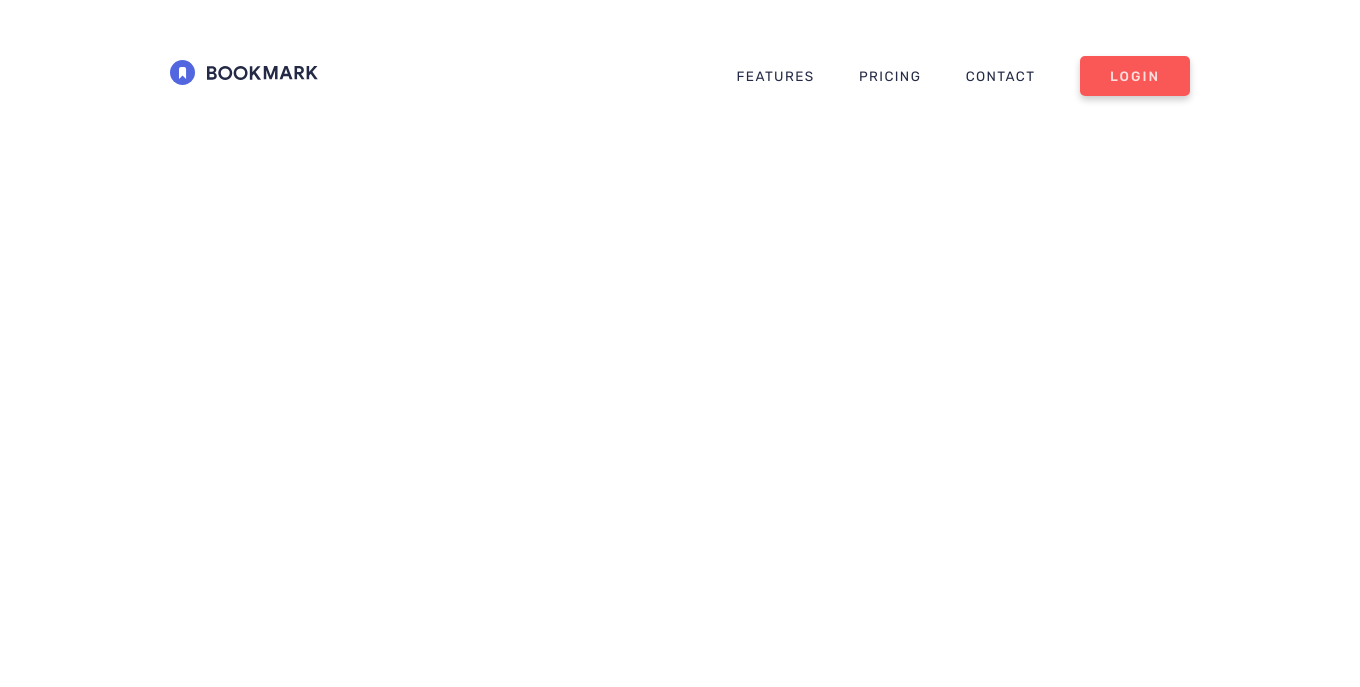
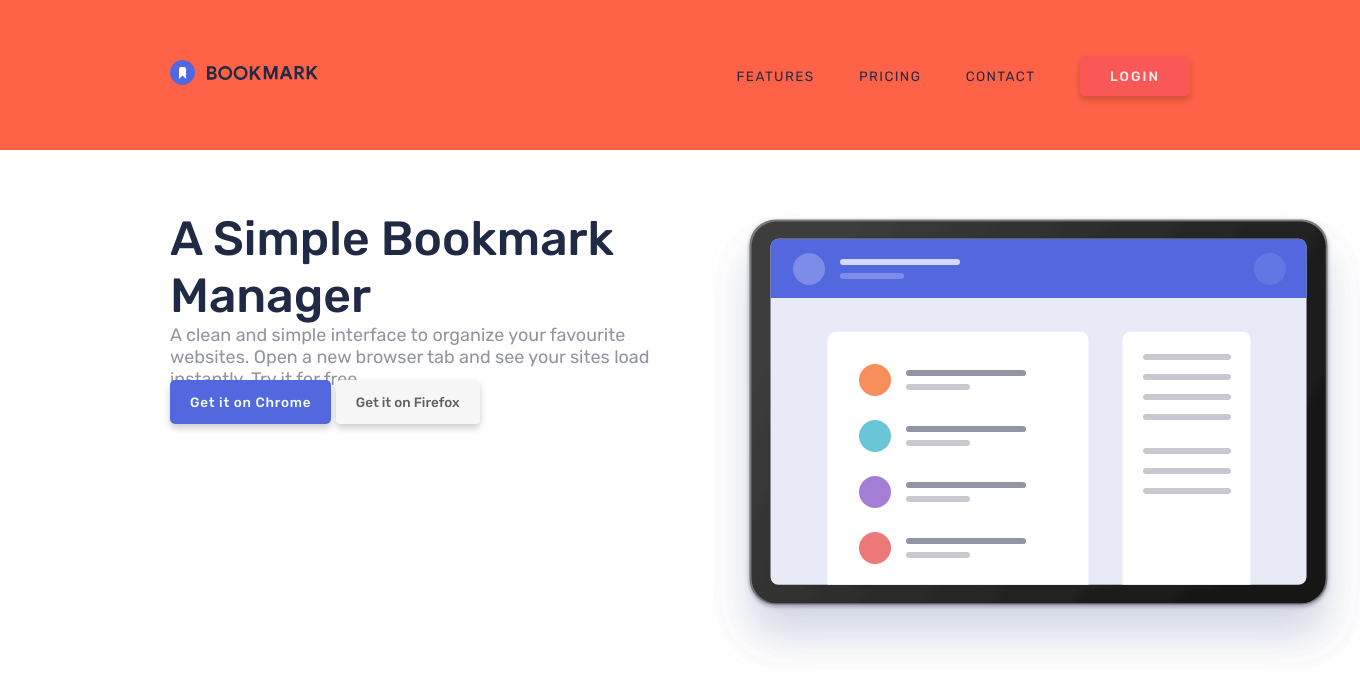
Before and after one commit to jaredschiller/bookmark-landing-page, a PHP site: page / in a window 1360 px wide. Shown: the top 687 px of the page. Run offline with PHP 8.4, Linux system fonts and the light colour scheme.

Commit message:
working on heading

```diff
--- a/css/style.css
+++ b/css/style.css
@@ -15,36 +15,54 @@ body {
   box-sizing: border-box;
   margin: auto; }
 
+.u-letterspacing-small {
+  letter-spacing: .75px !important; }
+
+.u-letterspacing-medium {
+  letter-spacing: 1px !important; }
+
+.u-letterspacing-large {
+  letter-spacing: 2px !important; }
+
+.u-uppercase {
+  text-transform: uppercase !important; }
+
 body {
   font-family: 'Rubik', sans-serif;
   font-weight: 400;
   color: #9194a1;
   font-size: 1.8rem; }
 
+.heading-primary {
+  font-size: 4.8rem;
+  font-weight: 500;
+  color: #202a45; }
+
 .btn, .btn:link, .btn:visited {
   font-family: inherit;
   font-size: 1.35rem;
   text-decoration: none;
-  padding: 1.2rem 3rem;
   border-radius: .5rem;
   box-shadow: 0px 0.4rem 0.7rem rgba(0, 0, 0, 0.2);
   font-weight: 500; }
 
 .btn--blue {
   background-color: #5368df;
-  color: rgba(255, 237, 236, 0.9); }
+  color: #f1ffff; }
 
 .btn--red {
   background-color: #fa5757;
-  color: rgba(255, 237, 236, 0.9); }
+  color: #ffedec; }
 
 .btn--grey {
-  background-color: #9194a1;
-  color: black; }
+  background-color: #f7f7f7;
+  color: #616064; }
 
-.btn--uppercase {
-  letter-spacing: 2px;
-  text-transform: uppercase; }
+.btn--longer {
+  padding: 1.2rem 3rem; }
+
+.btn--taller {
+  padding: 1.4rem 2rem; }
 
 .navigation {
   max-width: 1440px;
@@ -54,7 +72,8 @@ body {
   display: flex;
   align-items: center;
   padding-top: 6rem;
-  padding-bottom: 6rem; }
+  padding-bottom: 6rem;
+  background-color: tomato; }
   .navigation--top {
     justify-content: space-between; }
   .navigation__item {
@@ -77,3 +96,15 @@ body {
 
 .background-container--dark-blue {
   background-color: #252b46; }
+
+.header {
+  max-width: 1440px;
+  margin: 0 auto;
+  padding-left: 17rem;
+  padding-right: 17rem;
+  display: flex;
+  flex-direction: row;
+  padding-top: 6rem; }
+  .header__image-box {
+    width: 49%;
+    transform: translateX(2rem); }
--- a/index.html
+++ b/index.html
@@ -24,7 +24,7 @@
         <li class="navigation__item"><a href="#" class="navigation__link">Features</a></li>
         <li class="navigation__item"><a href="#" class="navigation__link">Pricing</a></li>
         <li class="navigation__item"><a href="#" class="navigation__link">Contact</a></li>
-        <li class="navigation__item"><a href="#" class="btn btn--red btn--uppercase">Login</a></li>
+        <li class="navigation__item"><a href="#" class="btn btn--red btn--longer u-uppercase u-letterspacing-large">Login</a></li>
       </ul>
 
     </nav>
@@ -33,7 +33,24 @@
 
   <div class="background-container background-container--clear"><!--For "header block"-->
 
-    <header></header>
+    <header class="header">
+
+      <div class="header__text-box">
+
+        <h1 class="heading-primary">A Simple Bookmark Manager</h1>
+
+        <p class="header__paragraph">A clean and simple interface to organize your favourite websites. Open a new browser tab and see your sites load instantly. Try it for free.</p>
+
+        <a href="#" class="btn btn--blue btn--taller u-letterspacing-small">Get it on Chrome</a>
+        <a href="#" class="btn btn--grey btn--taller ">Get it on Firefox</a>
+
+      </div>
+
+      <div class="header__image-box">
+        <img src="images/illustration-hero.svg" alt="A illustration of a computer or device screen with some elements on it">
+      </div>
+
+    </header>
 
     <div class="background-decoration"></div>
 
--- a/sass/abstracts/_variables.scss
+++ b/sass/abstracts/_variables.scss
@@ -5,7 +5,11 @@ $primary-soft-red: hsl(0, 94%, 66%);
 //Neutral
 $greyish-blue: hsl(229, 8%, 60%);
 $very-dark-blue: hsl(229, 31%, 21%);
-$pinkish-white: rgba(255, 237, 236, .9);
+$pinkish-white: rgba(255, 237, 236, 1);
+$blueish-white: rgba(241, 255, 255, 1);
+$light-grey: rgba(247, 247, 247, 1);
+$dark-gray: rgba(97, 96, 100, 1);
+$color-black: rgba(32, 42, 69, 1);
 
 //Font
 $default-font-size: 1.8rem;
--- a/sass/base/_typography.scss
+++ b/sass/base/_typography.scss
@@ -4,3 +4,10 @@ body {
   color: $greyish-blue;
   font-size: $default-font-size;
 }
+
+
+.heading-primary {
+  font-size: 4.8rem;
+  font-weight: 500;
+  color: $color-black;
+}
--- a/sass/base/_utilities.scss
+++ b/sass/base/_utilities.scss
@@ -0,0 +1,5 @@
+.u-letterspacing-small { letter-spacing: .75px !important; }
+.u-letterspacing-medium { letter-spacing: 1px !important; }
+.u-letterspacing-large { letter-spacing: 2px !important; }
+
+.u-uppercase { text-transform: uppercase !important; }
--- a/sass/components/_button.scss
+++ b/sass/components/_button.scss
@@ -6,7 +6,6 @@
     font-family: inherit;
     font-size: 1.35rem;
     text-decoration: none;
-    padding: 1.2rem 3rem;
     border-radius: .5rem;
     box-shadow: 0px .4rem .7rem rgba(0, 0, 0, 0.2);
     font-weight: 500;
@@ -14,7 +13,7 @@
 
   &--blue {
     background-color: $primary-soft-blue;
-    color: $pinkish-white;
+    color: $blueish-white;
   }
 
   &--red {
@@ -23,12 +22,15 @@
   }
 
   &--grey {
-    background-color: $greyish-blue;
-    color: black;
+    background-color: $light-grey;
+    color: $dark-gray;
   }
 
-  &--uppercase {
-    letter-spacing: 2px;
-    text-transform: uppercase;
+  &--longer {
+    padding: 1.2rem 3rem;
+  }
+
+  &--taller {
+    padding: 1.4rem 2rem;
   }
 } //End .btn
--- a/sass/layout/_navigation.scss
+++ b/sass/layout/_navigation.scss
@@ -4,6 +4,7 @@
   align-items: center;
   padding-top: 6rem;
   padding-bottom: 6rem;
+  background-color: tomato;
 
   &--top {
     justify-content: space-between;
--- a/sass/pages/_home.scss
+++ b/sass/pages/_home.scss
@@ -12,3 +12,26 @@
     background-color: $very-dark-blue;
   }
 }
+
+.header {
+  @include max-width-content;
+  display: flex;
+  flex-direction: row;
+  padding-top: 6rem;
+
+
+  &__text-box {
+
+  }
+
+  &__paragraph {
+
+  }
+
+  &__image-box {
+    width: 49%;
+    transform: translateX(2rem);
+
+  }
+
+}
```
